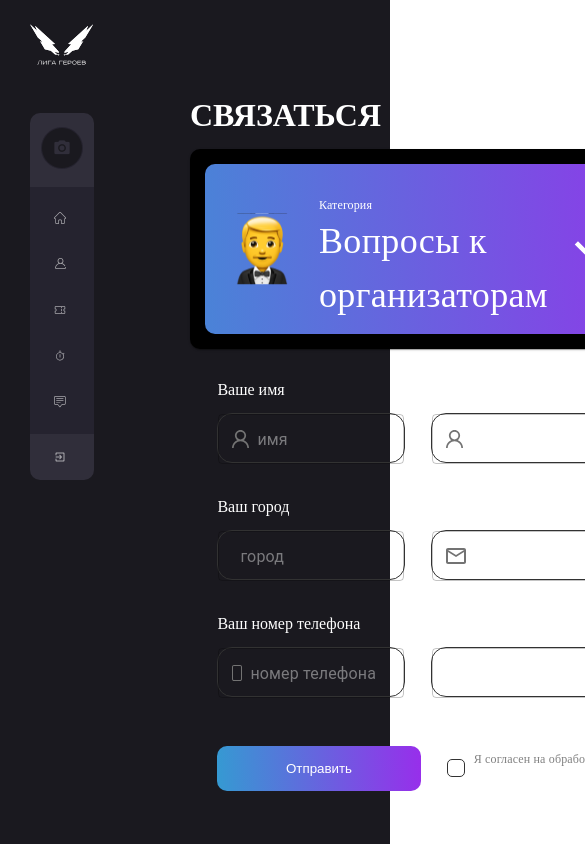
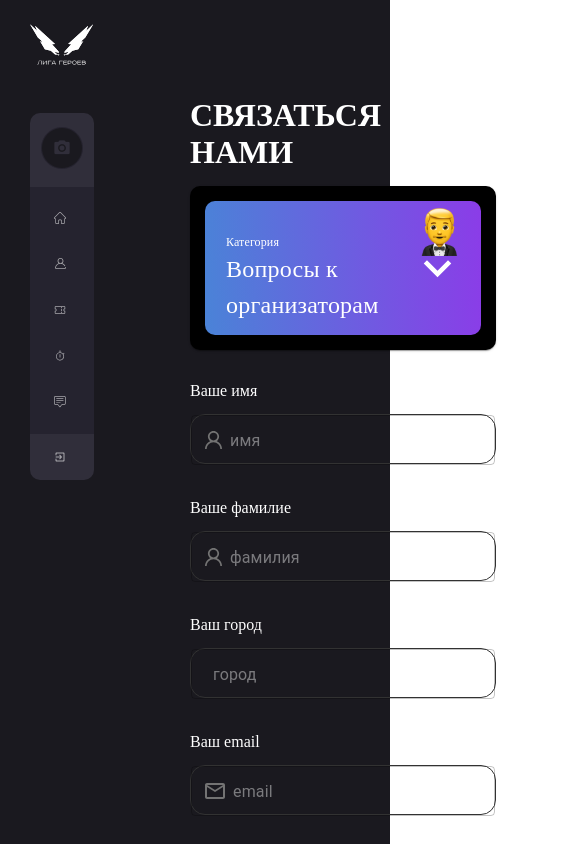
Before and after one commit to Artur-Kogay/Lego-hero, a React (Create React App) app: page /help in a window 390 px wide. Shown: the top 844 px of the page, 585 px wide, since content can reach past the window. Built offline with nearby package versions, Linux system fonts and the light colour scheme.

Commit message:
add mobile adaptive

```diff
--- a/src/components/HelpAccordion/HelpAccordion.js
+++ b/src/components/HelpAccordion/HelpAccordion.js
@@ -15,6 +15,7 @@ function HelpAccordion({ img, icon, title, backgroundColor, children }) {
         <AccordionSummary
           expandIcon={
             <ExpandMoreIcon
+            className={styles.more__btn}
               sx={{ color: "white", fontSize: 55, minHeight: "134px" }}
             />
           }
@@ -29,7 +30,7 @@ function HelpAccordion({ img, icon, title, backgroundColor, children }) {
               </Typography>
               <Typography
                 component="h2"
-                sx={{ fontFamily: "DIN Pro", fontSize: "36px" }}
+                className={styles.title}
               >
                 {title}
               </Typography>
--- a/src/components/HelpAccordion/HelpAccordion.module.scss
+++ b/src/components/HelpAccordion/HelpAccordion.module.scss
@@ -3,6 +3,7 @@
     color: #FFFFFF !important;
     padding: 15px !important;
     border-radius: 10px !important;
+    position: relative;
 
     &__summary {
         display: flex;
@@ -10,7 +11,26 @@
         margin-left: 5px;
         .info{
             margin-top: 20px;
+            @media (max-width: 530px) {
+                margin-top: 20px;
+            }
+            .title{
+                font-family: "DIN Pro";
+                font-size: 36px;
+                @media(max-width: 530px){
+                    font-size: 24px;
+                }
+            }
         }
+        img{
+            @media (max-width: 530px) {
+                position: absolute;
+                right: 17px;
+                top: 5px;
+                width: 50px;
+            }
+        }
+
     }
     .child{
         padding: 20px 30px;
@@ -18,4 +38,11 @@
             padding: 20px 0px;
         }
     }
+    & div:first-child {
+        .css-tdphdp-MuiSvgIcon-root{
+          display: none;
+    }
+
+
+    }
 }
--- a/src/components/InputHelpPage/InputHelpPage.js
+++ b/src/components/InputHelpPage/InputHelpPage.js
@@ -3,7 +3,6 @@ import React from "react";
 import style from "./InputHelpPage.module.scss";
 
 function InputHelpPage({multilane = false,display = "block", title, Icon = null, text }) {
-  console.log(Icon);
   return (
     <div style={!display ? {display: "none"} : {display: "inherit"}} className={style.container}>
       <p className={style.title}>{title}</p>
--- a/src/page/help/help.module.scss
+++ b/src/page/help/help.module.scss
@@ -1,8 +1,10 @@
 .container {
     padding-right: 10%;
+
     @media (max-width: 940px) {
         padding-right: 0px;
     }
+
     .title {
         font-family: "DIN Pro";
         font-style: normal;
@@ -10,7 +12,8 @@
         font-size: 64px;
         color: white;
         margin-bottom: 51px;
-        @media(max-width: 940px){
+
+        @media(max-width: 940px) {
             font-size: 32px;
             margin-bottom: 15px;
         }
@@ -29,11 +32,17 @@
                 display: flex;
                 grid-gap: 50px;
                 flex-wrap: wrap;
-                @media (max-width: 940px){
+
+                @media (max-width: 940px) {
                     display: grid;
                     grid-template: 1fr 1fr / 1.4fr 1fr;
                     grid-column-gap: 90px;
                     grid-row-gap: 30px;
+
+                }
+
+                @media (max-width: 530px) {
+                    grid-template: auto / 1fr;
 
                 }
             }
@@ -42,31 +51,46 @@
 
     .inputs__container {
         margin: 72px 6% 0px 6%;
-        @media (max-width: 940px){
+
+        @media (max-width: 940px) {
             margin: 32px 6% 0px 6%;
         }
+        @media (max-width: 530px) {
+            margin: 32px 0 0 0;
+        }
+
+
         .litle__inputs {
             display: grid;
             grid-template: auto / 1fr 1fr 1fr;
             grid-column-gap: 26px;
             grid-row-gap: 40px;
-            @media (max-width: 940px){
-            grid-template: auto / 1fr 1fr;
-            grid-row-gap: 35px;
+
+            @media (max-width: 940px) {
+                grid-template: auto / 1fr 1fr;
+                grid-row-gap: 35px;
+            }
+
+            @media (max-width: 530px) {
+                grid-template: auto / 1fr;
+                grid-row-gap: 35px;
             }
 
         }
-        .litle__inputs .table__quastion{
-            @media (min-width: 940px){
+
+        .litle__inputs .table__quastion {
+            @media (min-width: 940px) {
                 display: none;
             }
         }
 
         .input__question {
             margin-top: 64px;
-            @media (max-width: 940px){
+
+            @media (max-width: 940px) {
                 display: none;
             }
+
             .title {
                 font-family: "Gilroy";
                 font-style: normal;
@@ -99,13 +123,18 @@
 
 
         }
+
         .submit {
             margin-top: 41px;
             display: flex;
             align-items: center;
 
+            @media (max-width: 530px) {
+                flex-direction: column;
+            }
+
             .button {
-                margin-right: 7%;
+                margin: 0 7% 0 0;
                 height: 45px;
                 color: white;
                 width: 341px;
@@ -113,6 +142,11 @@
                 background: linear-gradient(267.53deg, #982EEB -0.27%, #359AD2 100%), #C7252B;
                 border-radius: 10px;
                 cursor: pointer;
+                @media (max-width: 530px) {
+                    width: 306px;
+                    order: 2;
+                    margin: 31px 0px 0px 0;
+                }
             }
 
             .label {
@@ -131,7 +165,8 @@
 
     .injener__accordion {
         margin: 128px 0px 125px 0px;
-        @media(max-width: 940px){
+
+        @media(max-width: 940px) {
             margin: 50px 0px 70px 0px;
         }
     }
```
